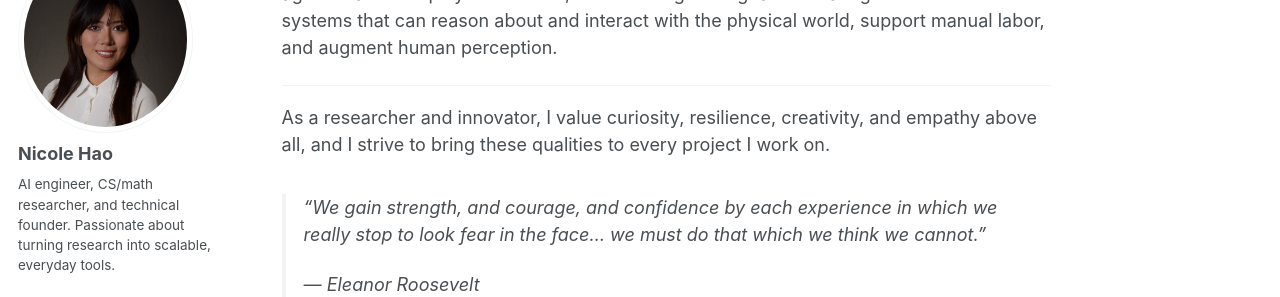
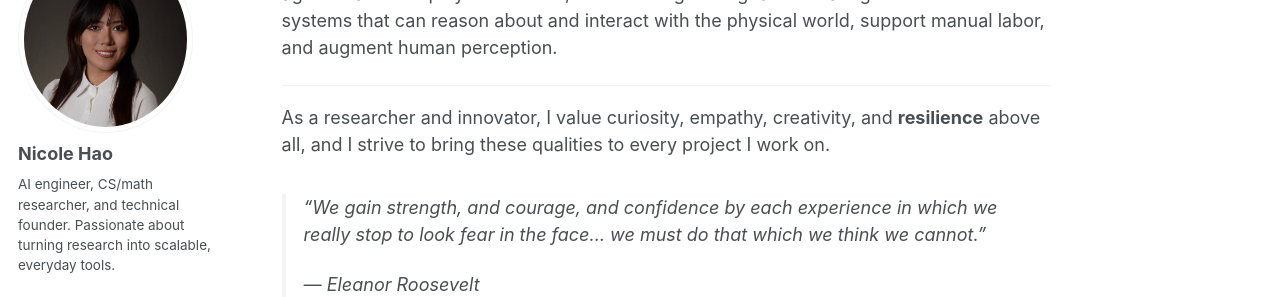
Before and after one commit to nicolehao34/nicolehao34.github.io, a Jekyll site: the page built from _pages/about.md, in a window 1280 px wide and 900 px high, scrolled down 677 px. Shown: the part 153-450 px from the top of the window. Built offline with Jekyll 4.4.1, drawn with Linux system fonts in a browser that asks for light colours; some web fonts are replaced; a script bundle is joined from its source files by our own code; library files that are not in the unit come from our copies.

Commit message:
Minor change

```diff
--- a/_pages/about.md
+++ b/_pages/about.md
@@ -21,7 +21,7 @@ My background spans mathematics, machine learning, deep learning, robotics, and
 
 ---
 
-As a researcher and innovator, I value curiosity, resilience, creativity, and empathy above all, and I strive to bring these qualities to every project I work on.
+As a researcher and innovator, I value curiosity, empathy, creativity, and **resilience** above all, and I strive to bring these qualities to every project I work on.
 
 > "We gain strength, and courage, and confidence by each experience in which we really stop to look fear in the face... we must do that which we think we cannot."
 >
```
